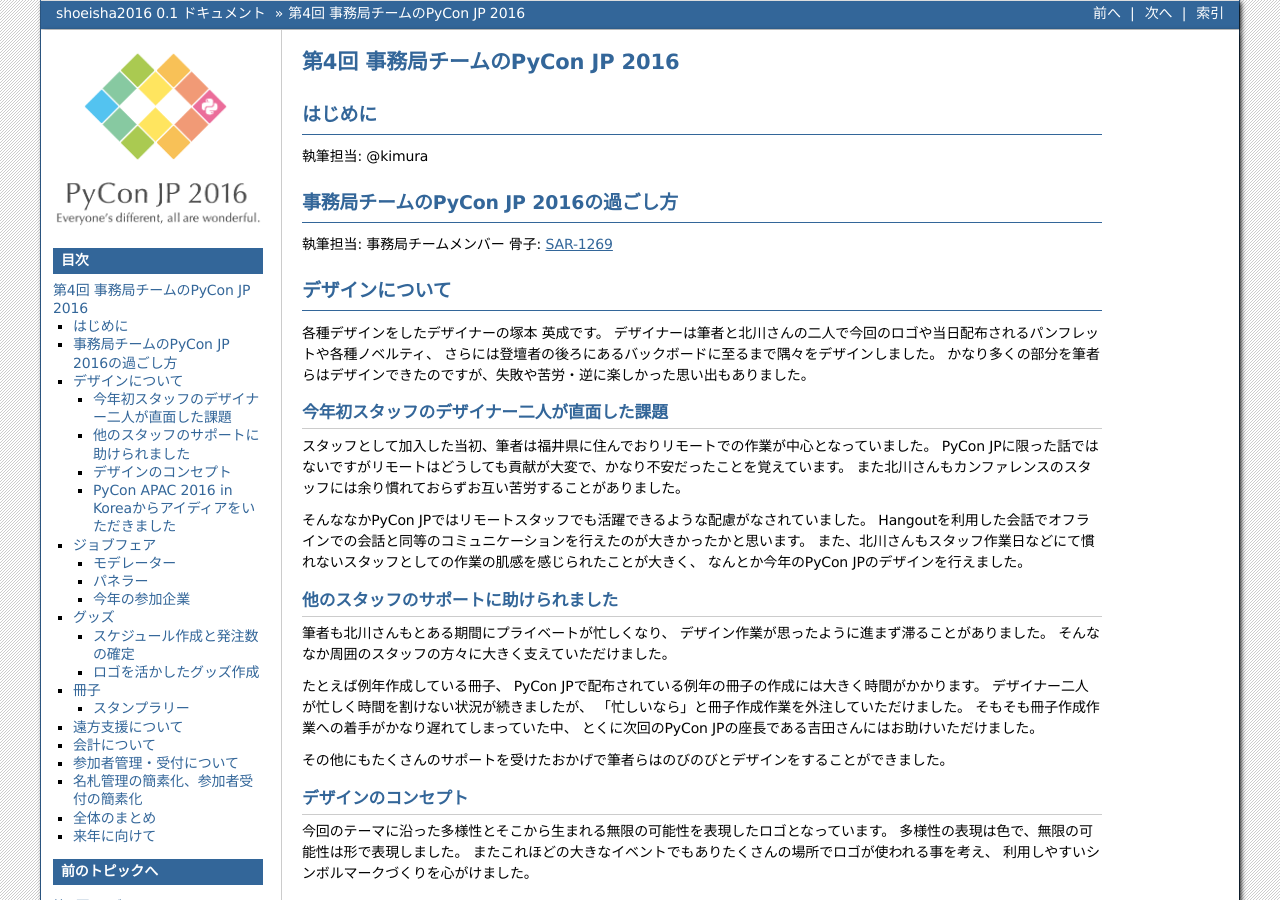
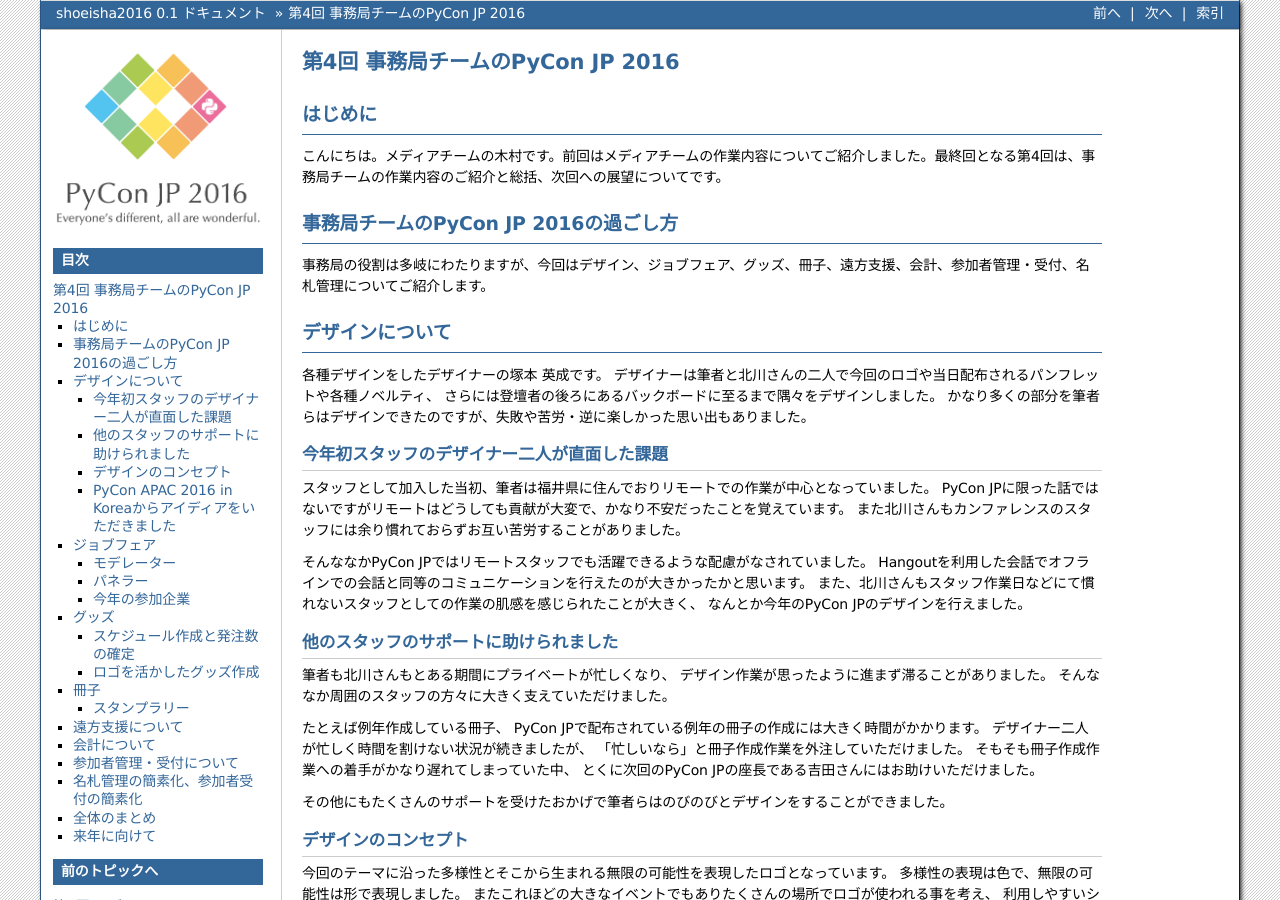
Before and after one commit to pyconjp/shoeisha2016, a Sphinx documentation site: the page built from source/afterreport_04_secretariat.rst, in a window 1280 px wide and 900 px high. Built offline with Sphinx 7.4.7, drawn with Linux system fonts in a browser that asks for light colours.

Commit message:
冒頭文追加

```diff
--- a/source/afterreport_04_secretariat.rst
+++ b/source/afterreport_04_secretariat.rst
@@ -4,12 +4,11 @@
 
 はじめに
 ===========
-執筆担当: @kimura
+こんにちは。メディアチームの木村です。前回はメディアチームの作業内容についてご紹介しました。最終回となる第4回は、事務局チームの作業内容のご紹介と総括、次回への展望についてです。
 
 事務局チームのPyCon JP 2016の過ごし方
 ==================================
-執筆担当: 事務局チームメンバー
-骨子: `SAR-1269 <https://pyconjp.atlassian.net/browse/SAR-1269>`_
+事務局の役割は多岐にわたりますが、今回はデザイン、ジョブフェア、グッズ、冊子、遠方支援、会計、参加者管理・受付、名札管理についてご紹介します。
 
 
 デザインについて
```
